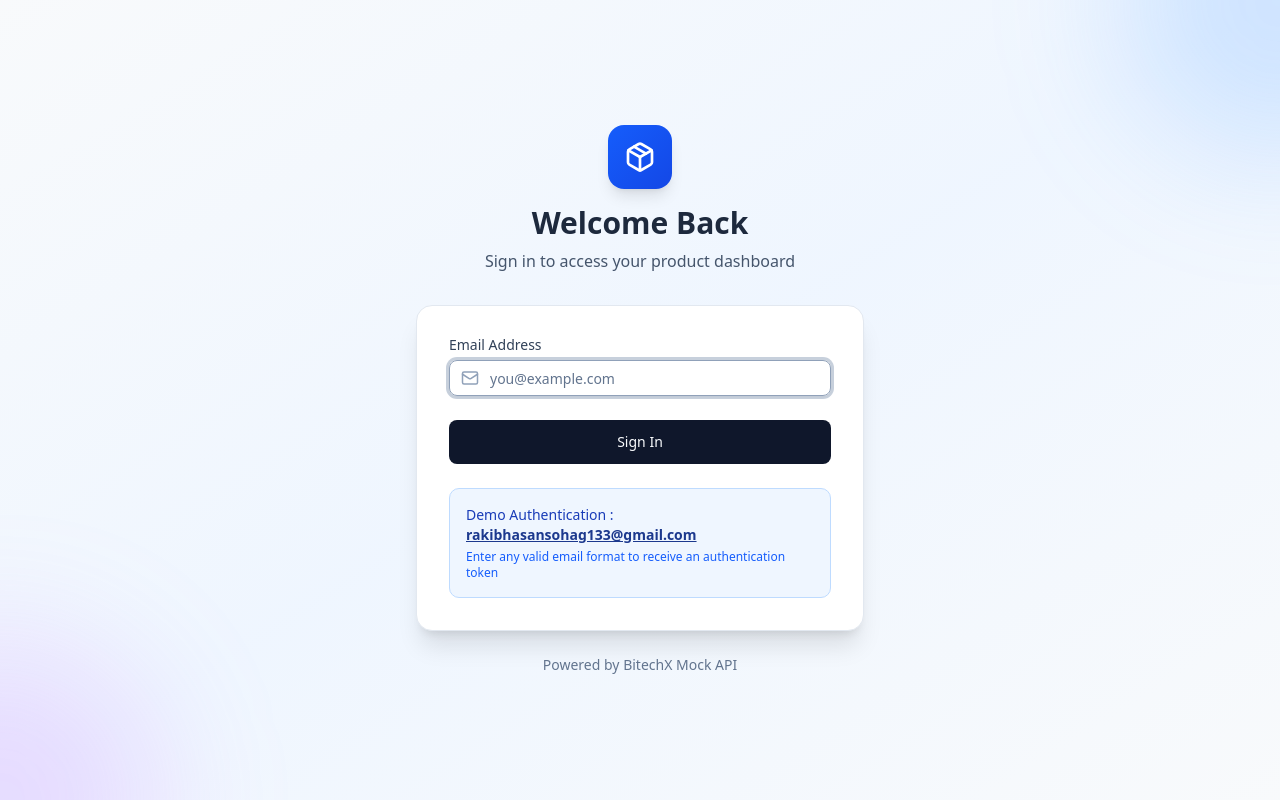
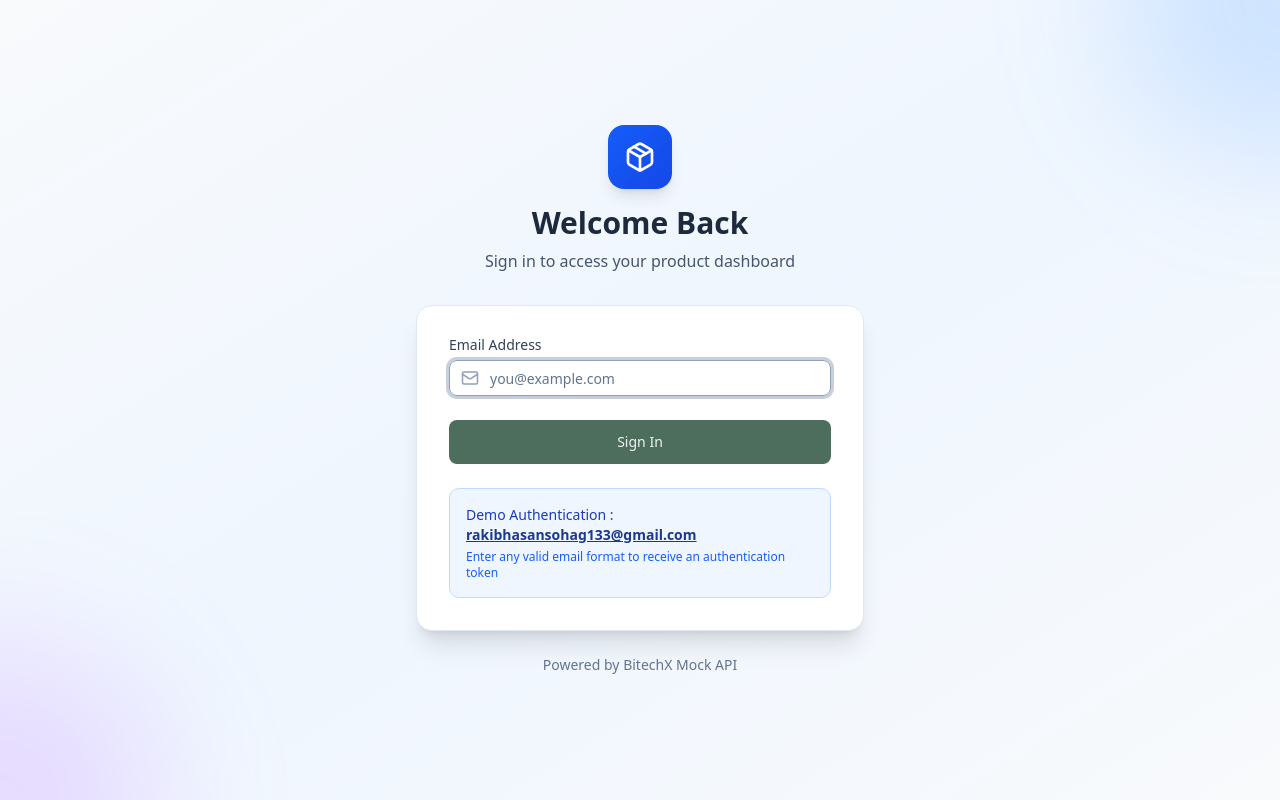
Before and after one commit to rakibhasansohag/product-managment-app, a Next.js app: page /login in a window 1280 px wide. Built offline with nearby package versions, Linux system fonts and the light colour scheme; no server answers.

Commit message:
global.css file changed and  design changed and for the whole colro schema

```diff
--- a/src/app/(dashboard)/layout.tsx
+++ b/src/app/(dashboard)/layout.tsx
@@ -9,7 +9,7 @@ export default function DashboardLayout({
 	children: React.ReactNode;
 }) {
 	return (
-		<div className='flex h-screen overflow-hidden bg-slate-50'>
+		<div className='flex h-screen overflow-hidden bg-background'>
 			{/* Fixed Sidebar */}
 			<Sidebar />
 
--- a/src/app/globals.css
+++ b/src/app/globals.css
@@ -49,21 +49,22 @@
 
 :root {
   --radius: 0.625rem;
-  --background: oklch(1 0 0);
-  --foreground: oklch(0.129 0.042 264.695);
+  --background: #eff1f3;
+  --foreground: #0D1821;
   --card: oklch(1 0 0);
   --card-foreground: oklch(0.129 0.042 264.695);
   --popover: oklch(1 0 0);
   --popover-foreground: oklch(0.129 0.042 264.695);
-  --primary: oklch(0.208 0.042 265.755);
-  --primary-foreground: oklch(0.984 0.003 247.858);
-  --secondary: oklch(0.968 0.007 247.896);
-  --secondary-foreground: oklch(0.208 0.042 265.755);
+  --primary: #4e6e5d;
+  --primary-foreground: #eff1f3;
+  --secondary: #ad8a64;
+  --secondary-foreground: #0D1821;
   --muted: oklch(0.968 0.007 247.896);
   --muted-foreground: oklch(0.554 0.046 257.417);
-  --accent: oklch(0.968 0.007 247.896);
-  --accent-foreground: oklch(0.208 0.042 265.755);
-  --destructive: oklch(0.577 0.245 27.325);
+  --accent: #a44a3f;
+  --accent-foreground: #eff1f3;
+  --destructive: #a44a3f;
+  --destructive-foreground: #eff1f3;
   --border: oklch(0.929 0.013 255.508);
   --input: oklch(0.929 0.013 255.508);
   --ring: oklch(0.704 0.04 256.788);
@@ -84,24 +85,24 @@
 }
 
 .dark {
-  --background: oklch(0.129 0.042 264.695);
-  --foreground: oklch(0.984 0.003 247.858);
-  --card: oklch(0.208 0.042 265.755);
-  --card-foreground: oklch(0.984 0.003 247.858);
-  --popover: oklch(0.208 0.042 265.755);
-  --popover-foreground: oklch(0.984 0.003 247.858);
-  --primary: oklch(0.929 0.013 255.508);
-  --primary-foreground: oklch(0.208 0.042 265.755);
-  --secondary: oklch(0.279 0.041 260.031);
-  --secondary-foreground: oklch(0.984 0.003 247.858);
-  --muted: oklch(0.279 0.041 260.031);
-  --muted-foreground: oklch(0.704 0.04 256.788);
-  --accent: oklch(0.279 0.041 260.031);
-  --accent-foreground: oklch(0.984 0.003 247.858);
-  --destructive: oklch(0.704 0.191 22.216);
-  --border: oklch(1 0 0 / 10%);
-  --input: oklch(1 0 0 / 15%);
-  --ring: oklch(0.551 0.027 264.364);
+  --background: #0D1821;
+  --foreground: #eff1f3;
+  --card: #1a2634;
+  --card-foreground: #eff1f3;
+  --popover: #1a2634;
+  --popover-foreground: #eff1f3;
+  --primary: #4e6e5d;
+  --primary-foreground: #eff1f3;
+  --secondary: #ad8a64;
+  --secondary-foreground: #0D1821;
+  --muted: #1a2634;
+  --muted-foreground: #94a3b8;
+  --accent: #a44a3f;
+  --accent-foreground: #eff1f3;
+  --destructive: #a44a3f;
+  --border: rgba(255, 255, 255, 0.1);
+  --input: rgba(255, 255, 255, 0.15);
+  --ring: #4e6e5d;
   --chart-1: oklch(0.488 0.243 264.376);
   --chart-2: oklch(0.696 0.17 162.48);
   --chart-3: oklch(0.769 0.188 70.08);
--- a/src/components/layout/sidebar.tsx
+++ b/src/components/layout/sidebar.tsx
@@ -7,6 +7,7 @@ import { usePathname } from 'next/navigation';
 import { useState, useEffect } from 'react';
 import { Button } from '@/components/ui/button';
 import ConfirmDialog from '../shared/confirmDialog';
+import toast from 'react-hot-toast';
 
 export default function Sidebar() {
 	const dispatch = useDispatch();
@@ -38,17 +39,24 @@ export default function Sidebar() {
 		return pathname === path;
 	};
 
+	const handleLogout = () => {
+		dispatch(logout());
+		document.cookie = 'token=; path=/; max-age=0; samesite=lax';
+		toast.success('Logged out successfully');
+		window.location.href = '/login';
+	};
+
 	const SidebarContent = () => (
 		<>
 			{/* Logo Section */}
-			<div className='p-6 border-b border-slate-200'>
+			<div className='p-6 border-b border-border'>
 				<div className='flex items-center gap-3'>
-					<div className='w-10 h-10 bg-gradient-to-br from-blue-600 to-blue-700 rounded-lg flex items-center justify-center'>
-						<Package className='text-white' size={22} />
+					<div className='w-10 h-10 bg-primary rounded-lg flex items-center justify-center'>
+						<Package className='text-primary-foreground' size={22} />
 					</div>
 					<div>
-						<h2 className='text-lg font-bold text-slate-800'>Product Hunt</h2>
-						<p className='text-xs text-slate-500'>Management System</p>
+						<h2 className='text-lg font-bold text-foreground'>Product Hub</h2>
+						<p className='text-xs text-muted-foreground'>Management System</p>
 					</div>
 				</div>
 			</div>
@@ -59,8 +67,8 @@ export default function Sidebar() {
 					href='/products'
 					className={`flex items-center gap-3 px-4 py-3 rounded-lg transition-all duration-200 ${
 						isActive('/products')
-							? 'bg-blue-50 text-blue-700 font-medium'
-							: 'text-slate-600 hover:bg-slate-50 hover:text-slate-900'
+							? 'bg-primary/10 text-primary font-medium'
+							: 'text-foreground/70 hover:bg-muted hover:text-foreground'
 					}`}
 				>
 					<LayoutGrid size={20} />
@@ -71,8 +79,8 @@ export default function Sidebar() {
 					href='/products/new'
 					className={`flex items-center gap-3 px-4 py-3 rounded-lg transition-all duration-200 ${
 						isActive('/products/new')
-							? 'bg-blue-50 text-blue-700 font-medium'
-							: 'text-slate-600 hover:bg-slate-50 hover:text-slate-900'
+							? 'bg-primary/10 text-primary font-medium'
+							: 'text-foreground/70 hover:bg-muted hover:text-foreground'
 					}`}
 				>
 					<PlusSquare size={20} />
@@ -81,11 +89,11 @@ export default function Sidebar() {
 			</nav>
 
 			{/* Logout Button */}
-			<div className='p-4 border-t border-slate-200'>
+			<div className='p-4 border-t border-border'>
 				<Button
 					onClick={() => setLogoutOpen(true)}
 					variant='ghost'
-					className='w-full justify-start text-red-600 hover:bg-red-50 hover:text-red-700'
+					className='w-full justify-start text-destructive hover:bg-destructive/10 hover:text-destructive'
 				>
 					<LogOut size={20} />
 					<span className='font-medium'>Logout</span>
@@ -107,21 +115,21 @@ export default function Sidebar() {
 			</Button>
 
 			{/* Desktop Sidebar */}
-			<aside className='hidden lg:flex w-64 bg-white border-r border-slate-200 flex-col h-screen'>
+			<aside className='hidden lg:flex w-64 bg-card border-r border-border flex-col h-screen'>
 				<SidebarContent />
 			</aside>
 
 			{/* Mobile Sidebar Overlay */}
 			{isMobileMenuOpen && (
 				<div
-					className='fixed inset-0 bg-black/50 z-40 lg:hidden'
+					className='fixed inset-0 bg-foreground/50 z-40 lg:hidden'
 					onClick={() => setIsMobileMenuOpen(false)}
 				/>
 			)}
 
 			{/* Mobile Sidebar */}
 			<aside
-				className={`fixed top-0 left-0 z-50 w-64 bg-white border-r border-slate-200 flex flex-col h-screen transform transition-transform duration-300 lg:hidden ${
+				className={`fixed top-0 left-0 z-50 w-64 bg-card border-r border-border flex flex-col h-screen transform transition-transform duration-300 lg:hidden ${
 					isMobileMenuOpen ? 'translate-x-0' : '-translate-x-full'
 				}`}
 			>
@@ -146,9 +154,7 @@ export default function Sidebar() {
 				confirmLabel='Log out'
 				cancelLabel='Cancel'
 				intent='default'
-				onConfirm={() => {
-					dispatch(logout());
-				}}
+				onConfirm={handleLogout}
 				onCancel={() => setLogoutOpen(false)}
 			/>
 		</>
--- a/src/components/layout/topbar.tsx
+++ b/src/components/layout/topbar.tsx
@@ -4,11 +4,11 @@ import { Button } from '@/components/ui/button';
 
 export default function Topbar() {
 	return (
-		<header className='bg-white border-b border-slate-200 px-4 lg:px-6 py-4'>
+		<header className='bg-card border-b border-border px-4 lg:px-6 py-4'>
 			<div className='flex items-center justify-between'>
 				{/* Title - Hidden on mobile when sidebar button is visible */}
 				<div className='ml-12 lg:ml-0'>
-					<h1 className='font-semibold text-lg text-slate-800'>
+					<h1 className='font-semibold text-lg text-foreground'>
 						<span className='hidden sm:inline mr-1'>Product</span>
 						Management
 					</h1>
@@ -17,19 +17,17 @@ export default function Topbar() {
 				{/* Right Side Actions */}
 				<div className='flex items-center gap-2 lg:gap-4'>
 					<Button variant='ghost' size='icon' className='relative'>
-						<Bell size={20} className='text-slate-600' />
-						<span className='absolute top-2 right-2 w-2 h-2 bg-red-500 rounded-full'></span>
+						<Bell size={20} className='text-muted-foreground' />
+						<span className='absolute top-2 right-2 w-2 h-2 bg-accent rounded-full'></span>
 					</Button>
 
-					<div className='flex items-center gap-3 pl-2 lg:pl-4 border-l border-slate-200'>
-						<div className='w-9 h-9 bg-gradient-to-br from-blue-600 to-blue-700 rounded-full flex items-center justify-center'>
-							<User size={18} className='text-white' />
+					<div className='flex items-center gap-3 pl-2 lg:pl-4 border-l border-border'>
+						<div className='w-9 h-9 bg-primary rounded-full flex items-center justify-center'>
+							<User size={18} className='text-primary-foreground' />
 						</div>
 						<div className='hidden md:block'>
-							<p className='text-sm font-medium text-slate-800'>Admin User</p>
-							<p className='text-xs text-slate-500'>
-								rakibhasansohag133@gmail.com
-							</p>
+							<p className='text-sm font-medium text-foreground'>Admin User</p>
+							<p className='text-xs text-muted-foreground'>admin@example.com</p>
 						</div>
 					</div>
 				</div>
```
